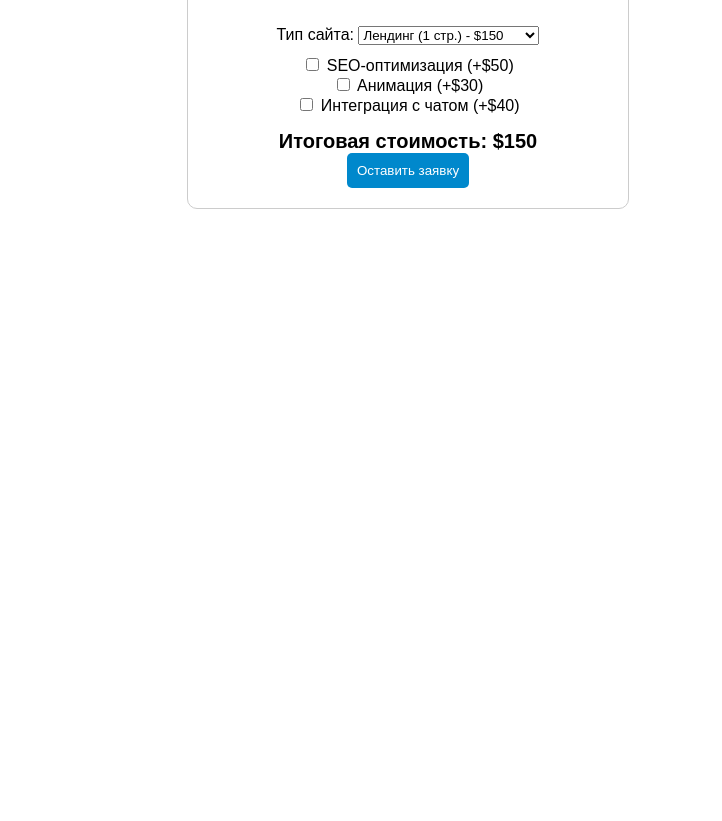
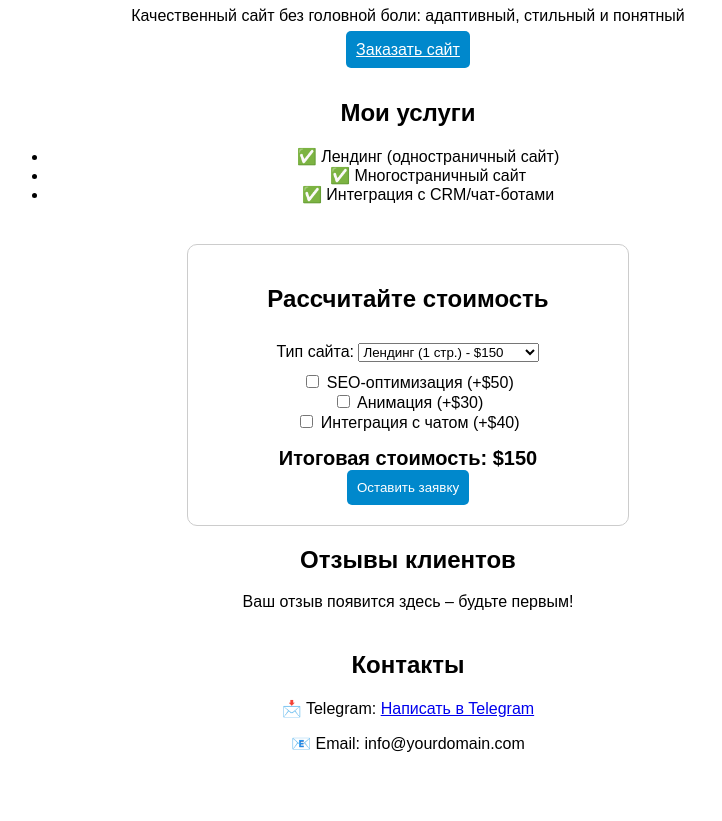
Before and after one commit to 181RBC180/site-calculator, a plain HTML site: page index.html in a window 1280 px wide. Shown: the part 101-922 px from the top of the page, without its empty margins (232-954 px from the left). Before the commit the page ends 800 px from the top, so only its background shows below. Drawn offline with Linux system fonts and the light colour scheme.

Commit message:
Update index.html

```diff
--- a/index.html
+++ b/index.html
@@ -6,6 +6,8 @@
     <title>Калькулятор стоимости</title>
     <style>
         body { font-family: Arial, sans-serif; text-align: center; padding: 20px; }
+        .container { max-width: 800px; margin: auto; }
+        .section { margin-bottom: 40px; }
         .calculator { max-width: 400px; margin: auto; padding: 20px; border: 1px solid #ccc; border-radius: 10px; }
         .option { margin: 10px 0; }
         .total { font-size: 20px; font-weight: bold; margin-top: 15px; }
@@ -13,16 +15,33 @@
     </style>
 </head>
 <body>
-    <div class="calculator">
+    <div class="container">
+        <!-- Hero Section -->
+        <div class="section">
+            <h1>Быстро и просто: ваш сайт за 3 дня</h1>
+            <p>Качественный сайт без головной боли: адаптивный, стильный и понятный</p>
+            <a href="https://t.me/ТВОЙ_TELEGRAM" class="button">Заказать сайт</a>
+        </div>
+
+        <!-- Услуги -->
+        <div class="section">
+            <h2>Мои услуги</h2>
+            <ul>
+                <li>✅ Лендинг (одностраничный сайт)</li>
+                <li>✅ Многостраничный сайт</li>
+                <li>✅ Интеграция с CRM/чат-ботами</li>
+            </ul>
+        </div>
+
+        <!-- Калькулятор -->
+        <div class="section calculator">
             <h2>Рассчитайте стоимость</h2>
-
             <label>Тип сайта:</label>
             <select id="siteType" class="option">
                 <option value="150">Лендинг (1 стр.) - $150</option>
                 <option value="300">Многостраничный - $300</option>
                 <option value="100">Интеграция с CRM - $100</option>
             </select>
-
             <div>
                 <input type="checkbox" id="seo" value="50"> SEO-оптимизация (+$50)
             </div>
@@ -32,10 +51,22 @@
             <div>
                 <input type="checkbox" id="chat" value="40"> Интеграция с чатом (+$40)
             </div>
+            <div class="total">Итоговая стоимость: <span id="totalPrice">$150</span></div>
+            <button class="button" onclick="sendToTelegram()">Оставить заявку</button>
+        </div>
 
-        <div class="total">Итоговая стоимость: <span id="totalPrice">$150</span></div>
+        <!-- Отзывы -->
+        <div class="section">
+            <h2>Отзывы клиентов</h2>
+            <p>Ваш отзыв появится здесь – будьте первым!</p>
+        </div>
 
-        <button class="button" onclick="sendToTelegram()">Оставить заявку</button>
+        <!-- Контакты -->
+        <div class="section">
+            <h2>Контакты</h2>
+            <p>📩 Telegram: <a href="https://t.me/ТВОЙ_TELEGRAM">Написать в Telegram</a></p>
+            <p>📧 Email: info@yourdomain.com</p>
+        </div>
     </div>
 
     <script>
```
Lines whose indentation alone changed are shown as unchanged.
